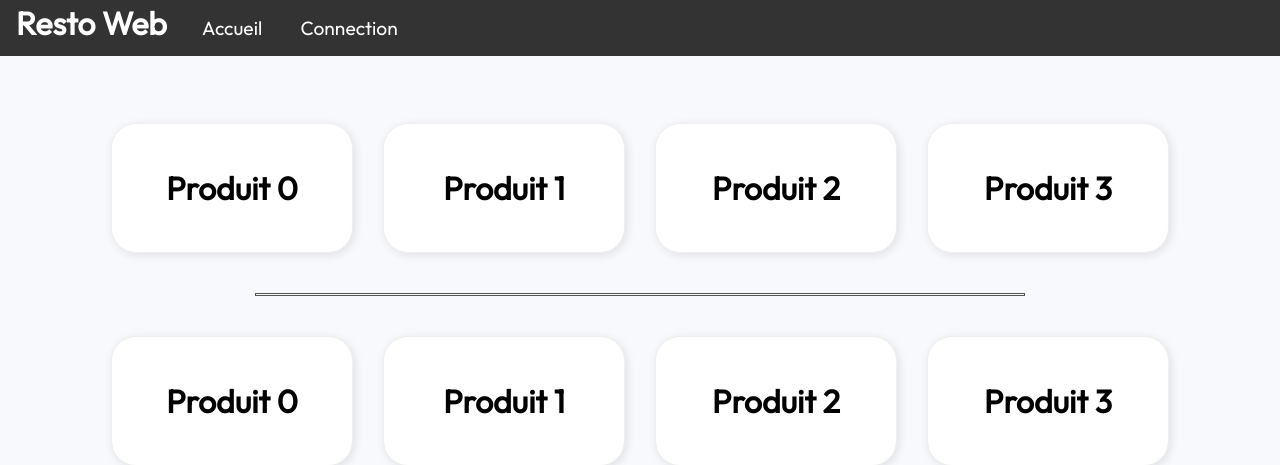
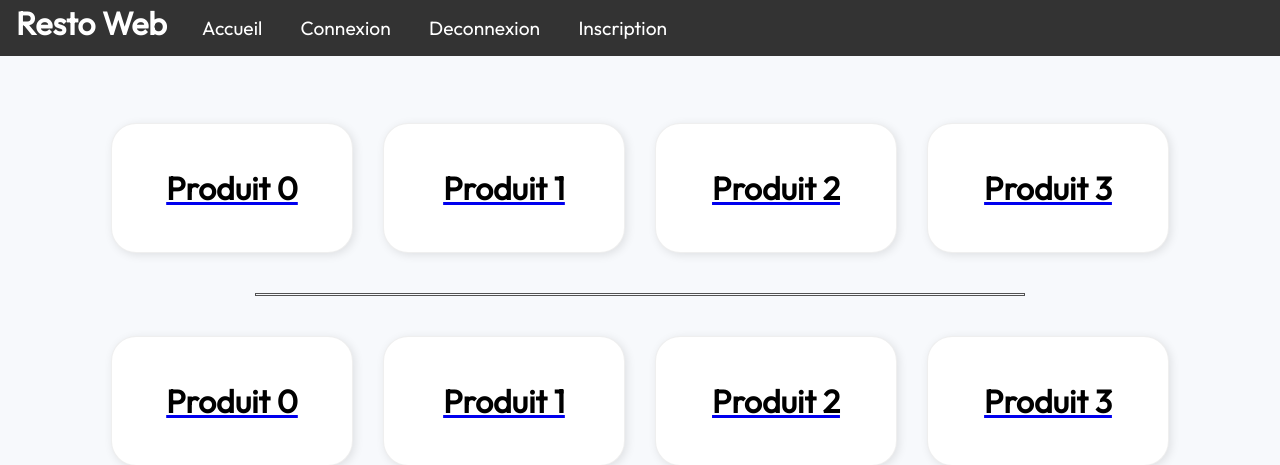
Before and after one commit to HugoFAURE99/restoweb, a PHP site: page / in a window 1280 px wide. Shown: the top 465 px of the page. Run offline with PHP 8.4, Linux system fonts and the light colour scheme.

Commit message:
added product and all features folder + link to product on index card

```diff
--- a/src/components/navBar.php
+++ b/src/components/navBar.php
@@ -4,7 +4,9 @@ echo "<link rel='stylesheet' href='/projets/RestoWeb/restoweb/src/components/nav
 //Table that contains the navigation bar buttons info
 $navBarElements = array(
     array("label" => "Accueil", "link" => "/projets/RestoWeb/restoweb/src/index.php"),
-    array("label" => "Connection", "link" => "/projets/RestoWeb/restoweb/src/features/connection/connection.php"),
+    array("label" => "Connexion", "link" => "/projets/RestoWeb/restoweb/src/features/connection/connection.php"),
+    array("label" => "Deconnexion", "link" => "/projets/RestoWeb/restoweb/src/index.php" ),
+    array("label" => "Inscription", "link" => "/projets/RestoWeb/restoweb/src/features/inscription/inscription.php"),
     //Add array here that contains the navigation bar buttons info to add a button to the navigation bar
 );
 
--- a/src/index.php
+++ b/src/index.php
@@ -18,9 +18,11 @@
             echo "<div class='product_list_container'>";
             // Affichage d'une ligne de 4 produits
             for ($i = 0; $i < 4; $i++) {
+                echo "<a href='features/produit/produit.php'>";
                 echo "<div class='product_card'>
                         <h2>Produit $i</h2>
                     </div>";
+                echo "</a>";
             }
             echo "</div>";
         ?>
@@ -36,9 +38,11 @@
 
                 // Affichage d'une ligne de 4 produits
                 for ($i = 0; $i < 4; $i++) {
+                    echo "<a href='features/produit/produit.php'>";
                     echo "<div class='product_card'>
                             <h2>Produit $i</h2>
                         </div>";
+                    echo "</a>";
                 }
 
                 echo "</div>";
```
Also changed, not shown: src/features/produit/produit.php (+16 -0 lines).
